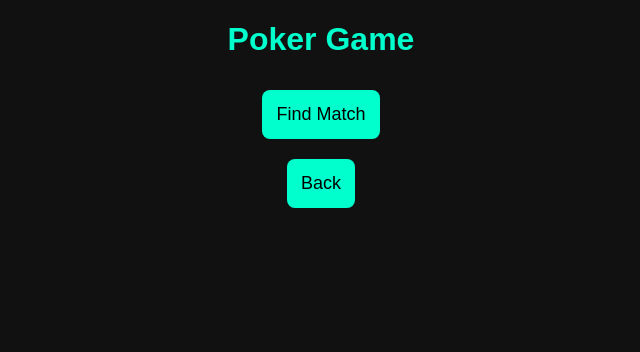
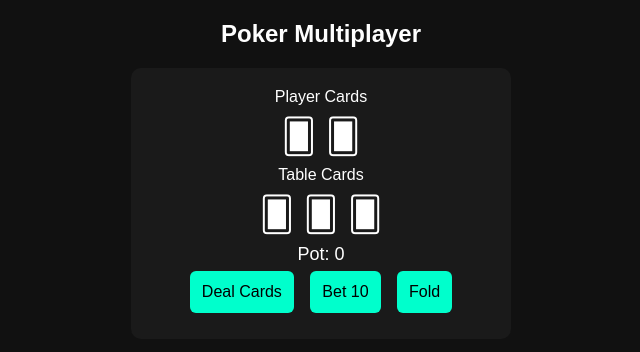
Before and after one commit to bunti130/zyngoplay-app, a website: page www/poker.html in a window 1280 px wide. Shown: the whole page, without its empty margins (319-959 px from the left). Drawn offline with nearby package versions, Linux system fonts and the light colour scheme; no server answers.

Commit message:
Update poker.html

```diff
--- a/www/poker.html
+++ b/www/poker.html
@@ -4,7 +4,7 @@
 <head>
 
 <meta name="viewport" content="width=device-width, initial-scale=1">
-<title>Poker</title>
+<title>Poker Multiplayer</title>
 
 <style>
 
@@ -15,17 +15,31 @@ font-family:Arial;
 text-align:center;
 }
 
-h1{
-color:#00ffcc;
+.table{
+width:340px;
+margin:20px auto;
+background:#1a1a1a;
+padding:20px;
+border-radius:10px;
+}
+
+.cards{
+font-size:34px;
+margin:10px;
 }
 
 button{
 background:#00ffcc;
 border:none;
-padding:14px;
-border-radius:8px;
+padding:12px;
+border-radius:6px;
+font-size:16px;
+margin:6px;
+}
+
+#pot{
+margin-top:10px;
 font-size:18px;
-margin:10px;
 }
 
 </style>
@@ -34,21 +48,86 @@ margin:10px;
 
 <body>
 
-<h1>Poker Game</h1>
+<h2>Poker Multiplayer</h2>
 
-<button onclick="findMatch('poker')">
-Find Match
-</button>
+<div class="table">
 
-<br>
+<div>
+Player Cards
+</div>
 
-<button onclick="window.location='index.html'">
-Back
-</button>
+<div id="playerCards" class="cards">
+🂠 🂠
+</div>
+
+<div>
+Table Cards
+</div>
+
+<div id="tableCards" class="cards">
+🂠 🂠 🂠
+</div>
+
+<div id="pot">
+Pot: 0
+</div>
+
+<button onclick="dealCards()">Deal Cards</button>
+
+<button onclick="bet()">Bet 10</button>
+
+<button onclick="fold()">Fold</button>
+
+</div>
 
 <script src="https://cdn.socket.io/4.7.2/socket.io.min.js"></script>
 <script src="app.js"></script>
 
+<script>
+
+let deck=[
+"🂡","🂢","🂣","🂤","🂥","🂦","🂧","🂨","🂩","🂪","🂫","🂭","🂮",
+"🂱","🂲","🂳","🂴","🂵","🂶","🂷","🂸","🂹","🂺","🂻","🂽","🂾"
+]
+
+let pot=0
+
+function randomCard(){
+
+let r=Math.floor(Math.random()*deck.length)
+
+return deck[r]
+
+}
+
+function dealCards(){
+
+document.getElementById("playerCards").innerHTML=
+randomCard()+" "+randomCard()
+
+document.getElementById("tableCards").innerHTML=
+randomCard()+" "+randomCard()+" "+randomCard()
+
+}
+
+function bet(){
+
+pot+=10
+
+document.getElementById("pot").innerHTML="Pot: "+pot
+
+sendMove(10)
+
+}
+
+function fold(){
+
+alert("Player folded")
+
+}
+
+</script>
+
 </body>
 
 </html>
```
